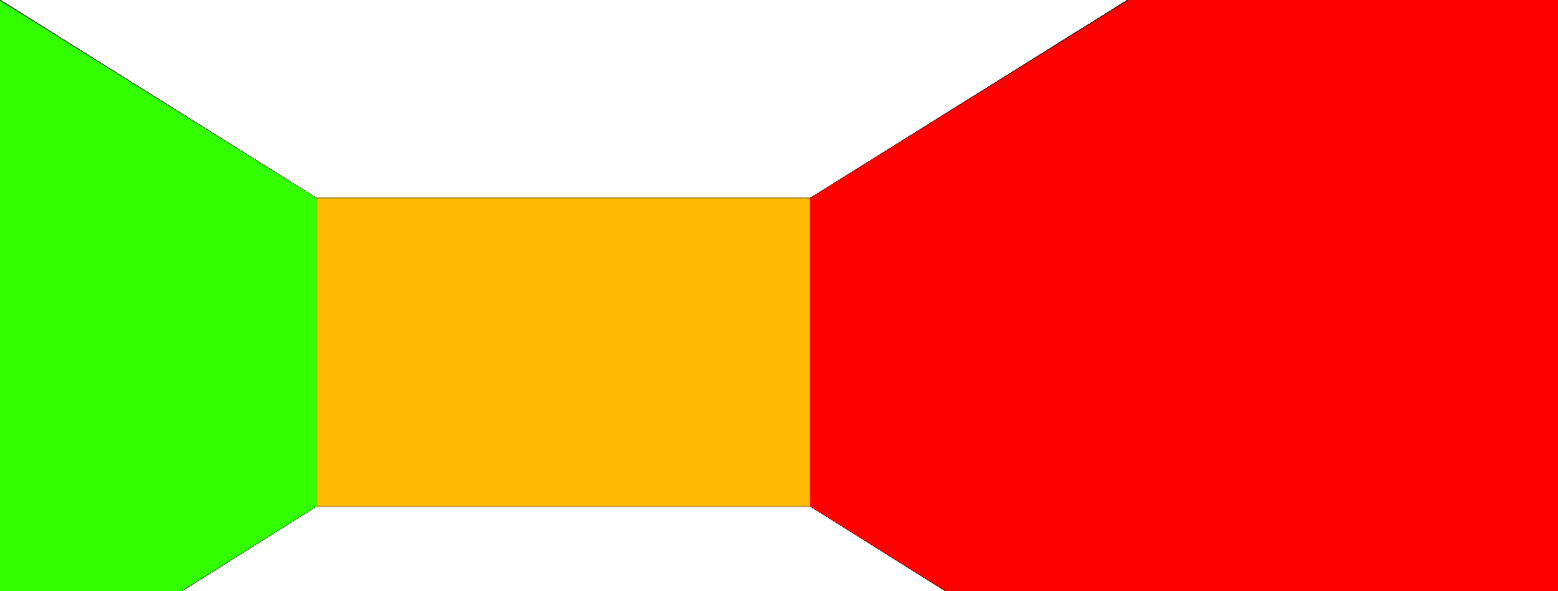
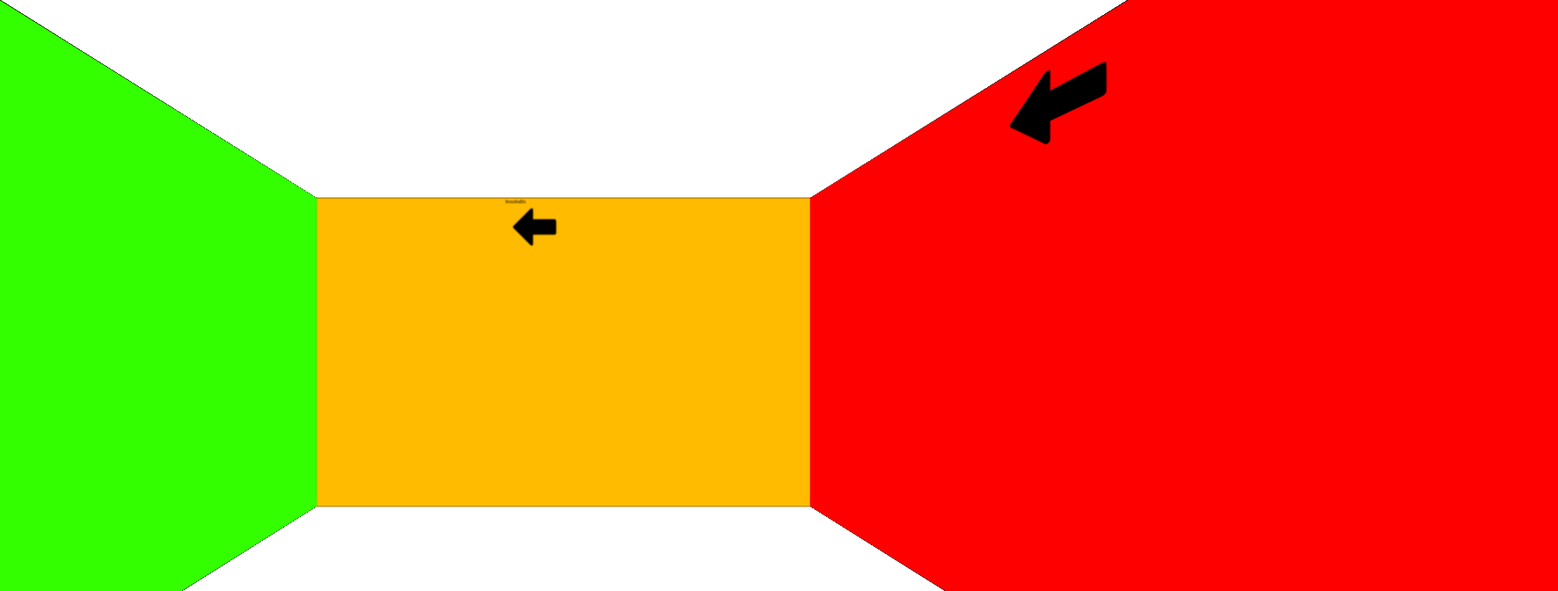
Before and after one commit to Daammi0/Vr-Gallery, a React (Vite) app: page / in a window 1280 px wide. Shown: the top 672 px of the page at 88% size, 1771 px wide, since content can reach past the window. Built offline with nearby package versions, Linux system fonts and the light colour scheme.

Commit message:
falta acomodar flechas

```diff
--- a/src/components/Galeria/Gallery.jsx
+++ b/src/components/Galeria/Gallery.jsx
@@ -10,16 +10,34 @@ export function Gallery() {
     };
     const girarDerecha = () => {
         setRotacion(rotacion + 90); // Rota 90 grados para la derecha
-    }
+    };
     return (
         <div className="contenedor">
             <div className="habitacion" style={{ transform: `rotateY(${rotacion}deg)` }}>
                 <div className="pared-frontal">
-
+                    <div className="flechas">
+                        <div id="arrow-left" onClick={girarIzquierda}></div>
+                        <div id="arrow-right" onClick={girarDerecha}></div>
+                    </div>
                 </div>
-                <div className="pared pared-trasera"></div>
-                <div className="pared pared-derecha"></div>
-                <div className="pared pared-izquierda"></div>
+                <div className="pared pared-trasera">
+                    <div className="flechas">
+                        <div id="arrow-left" onClick={girarIzquierda}>hoalsdls</div>
+                        <div id="arrow-right" onClick={girarDerecha}></div>
+                    </div>
+                </div>
+                <div className="pared pared-derecha">
+                    <div className="flechas">
+                        <div id="arrow-left" onClick={girarIzquierda}></div>
+                        <div id="arrow-right" onClick={girarDerecha}></div>
+                    </div>
+                </div>
+                <div className="pared pared-izquierda">
+                    <div className="flechas">
+                        <div id="arrow-left" onClick={girarIzquierda}></div>
+                        <div id="arrow-right" onClick={girarDerecha}></div>
+                    </div>
+                </div>
                 {/* -----REALMENTE NO ES NECESARIO EL TECHO Y SUELO-------- */}
                 {/* <div className="suelo"></div>
                 <div className="techo"></div> */}
--- a/src/components/Galeria/gallery.css
+++ b/src/components/Galeria/gallery.css
@@ -44,6 +44,9 @@ body {
     height: 100%;
     position: absolute;
     background-color: blue;
+    display: flex;
+    align-items: center;
+    justify-content: center;
 }
 
 /* ------PARED TRASERA------------ */
@@ -100,3 +103,40 @@ body {
 ::-webkit-scrollbar {
     display: none;
 }
+
+.flechas{
+    display: flex;
+    align-items: center;
+    position: absolute;
+
+}
+#arrow-left{
+    width: 150px;
+    height: 150px;
+    background-size: cover;
+    transform: translateX(50vw) rotateY(180deg);
+    background-image: url(/public/img/izquierda.png);
+    opacity: 1;
+    transition: all 0.5s ease-in-out;
+
+}
+
+#arrow-left:hover{
+    opacity: 1;
+    cursor: pointer;
+}
+
+#arrow-right{
+    width: 150px;
+    height: 150px;
+    background-size: cover;
+    transform: translateX(-50vw);
+    background-image: url(/public/img/izquierda.png);
+    opacity: 1;
+    transition: all 0.5s ease-in-out;
+}
+
+#arrow-right:hover{
+    opacity: 1;
+    cursor: pointer;
+}
```
Also changed, not shown: public/img/izquierda.png (added).
